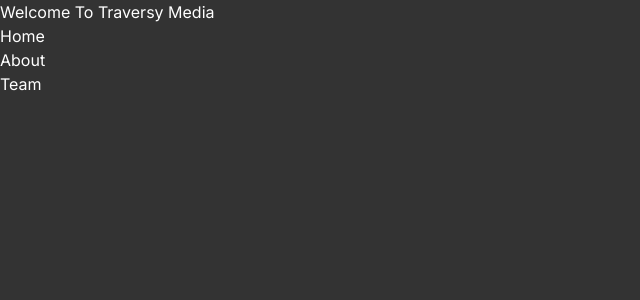
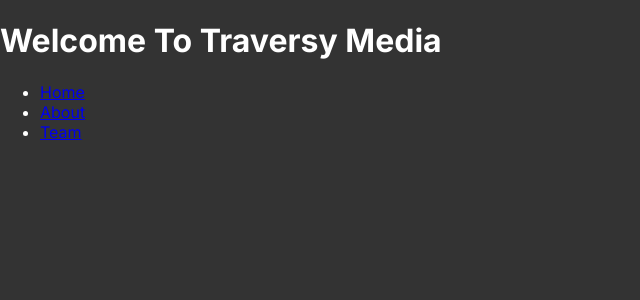
Before and after one commit to Dorabang/NextJs, a Next.js app: page / in a window 1280 px wide. Shown: the top 300 px of the page, without its empty margins (0-640 px from the left). Built offline with nearby package versions, Linux system fonts and the light colour scheme.

Commit message:
design: css reset

```diff
--- a/app/globals.css
+++ b/app/globals.css
@@ -1,252 +1,5 @@
 :root {
   --primary-color: #0070f3;
-}
-
-*,
-::before,
-::after {
-  box-sizing: border-box;
-  border-width: 0;
-  border-style: solid;
-}
-
-::before,
-::after {
-  --tw-content: '';
-}
-
-html {
-  line-height: 1.5;
-  -webkit-text-size-adjust: 100%;
-  -moz-tab-size: 4;
-  tab-size: 4;
-  font-size: 62.5%;
-}
-body {
-  margin: 0;
-  line-height: inherit;
-  font-family: 'Noto Sans KR', sans-serif;
-  font-size: 1.6rem;
-  color: #000;
-  line-height: 1.5;
-  overflow-x: hidden;
-}
-
-body::-webkit-scrollbar-track {
-  background: #eee;
-}
-
-body::-webkit-scrollbar {
-  width: 15px;
-}
-
-body::-webkit-scrollbar-thumb {
-  background: #999;
-}
-
-hr {
-  height: 0;
-  color: inherit;
-  border-top-width: 1px;
-}
-
-abbr:where([title]) {
-  text-decoration: underline dotted;
-}
-
-address,
-em,
-i {
-  font-style: normal;
-}
-
-h1,
-h2,
-h3,
-h4,
-h5,
-h6 {
-  font-size: inherit;
-  font-weight: inherit;
-}
-a {
-  color: inherit;
-  text-decoration: inherit;
-}
-
-b,
-strong {
-  font-weight: bolder;
-}
-
-code,
-kbd,
-samp,
-pre {
-  font-family: 'Noto Sans KR', sans-serif;
-  font-size: 1em;
-}
-
-small {
-  font-size: 80%;
-}
-
-sub,
-sup {
-  font-size: 75%;
-  line-height: 0;
-  position: relative;
-  vertical-align: baseline;
-}
-sub {
-  bottom: -0.25em;
-}
-
-sup {
-  top: -0.5em;
-}
-
-table {
-  text-indent: 0;
-  border-color: inherit;
-  border-collapse: collapse;
-}
-
-button,
-input,
-optgroup,
-select,
-textarea {
-  font-family: inherit;
-  font-size: 100%;
-  line-height: inherit;
-  color: inherit;
-  margin: 0;
-  padding: 0;
-}
-
-button,
-select {
-  text-transform: none;
-}
-
-button,
-[type='button'],
-[type='reset'],
-[type='submit'] {
-  -webkit-appearance: button;
-  background-color: transparent;
-  background-image: none;
-}
-
-:-moz-focusring {
-  outline: auto;
-}
-
-:-moz-ui-invalid {
-  box-shadow: none;
-}
-
-progress {
-  vertical-align: baseline;
-}
-
-::-webkit-inner-spin-button,
-::-webkit-outer-spin-button {
-  height: auto;
-}
-
-[type='search'] {
-  -webkit-appearance: textfield;
-  outline-offset: -2px;
-}
-
-::-webkit-search-decoration {
-  -webkit-appearance: none;
-}
-
-::-webkit-file-upload-button {
-  -webkit-appearance: button;
-  font: inherit;
-}
-
-summary {
-  display: list-item;
-}
-
-blockquote,
-dl,
-dd,
-h1,
-h2,
-h3,
-h4,
-h5,
-h6,
-hr,
-figure,
-p,
-pre {
-  margin: 0;
-}
-
-fieldset {
-  margin: 0;
-  padding: 0;
-}
-
-legend {
-  padding: 0;
-  display: none;
-}
-
-ol,
-ul,
-menu {
-  list-style: none;
-  margin: 0;
-  padding: 0;
-}
-
-textarea {
-  resize: vertical;
-}
-
-input::placeholder,
-textarea::placeholder {
-  opacity: 1;
-  color: theme('colors.gray.400', #9ca3af);
-}
-
-button,
-[role='button'] {
-  cursor: pointer;
-}
-
-:disabled {
-  cursor: default;
-}
-
-img,
-svg,
-video,
-canvas,
-audio,
-iframe,
-embed,
-object {
-  display: block;
-  vertical-align: middle;
-}
-
-img,
-video {
-  max-width: 100%;
-  height: auto;
-}
-
-[hidden] {
-  display: none;
 }
 
 html,
```
